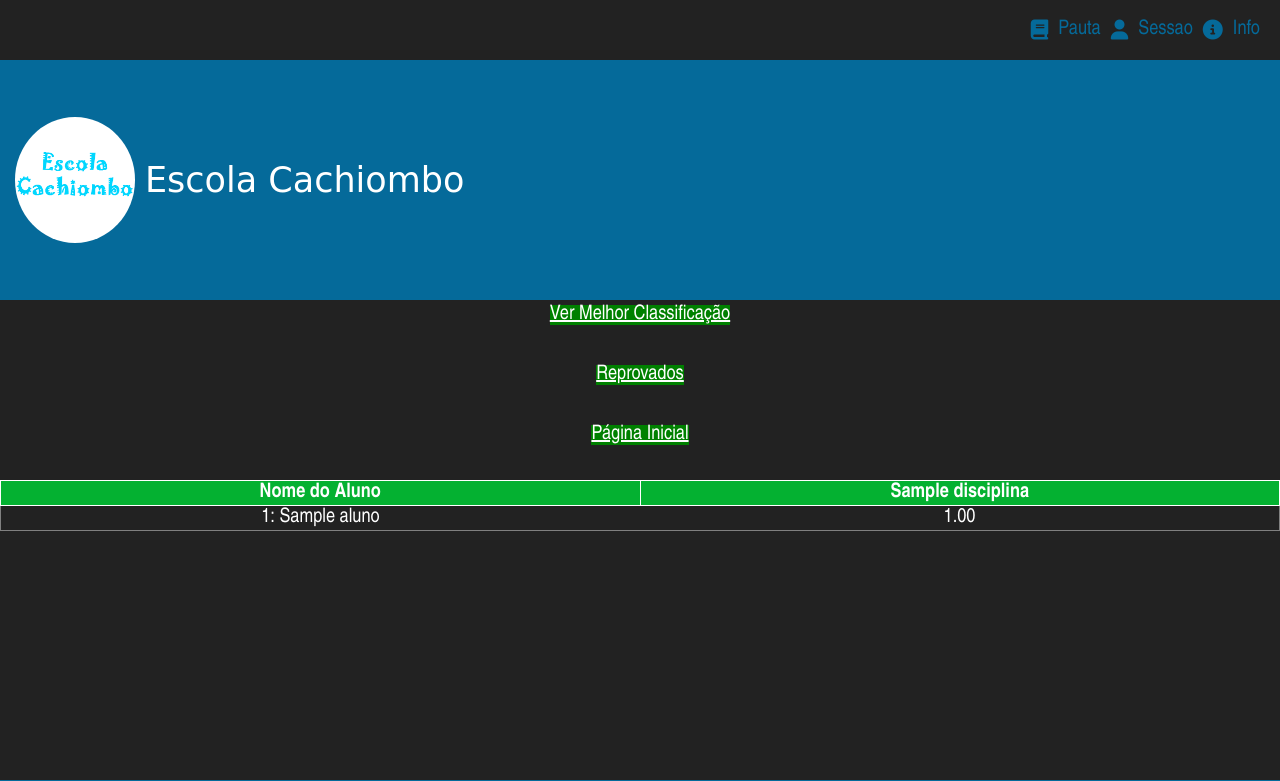
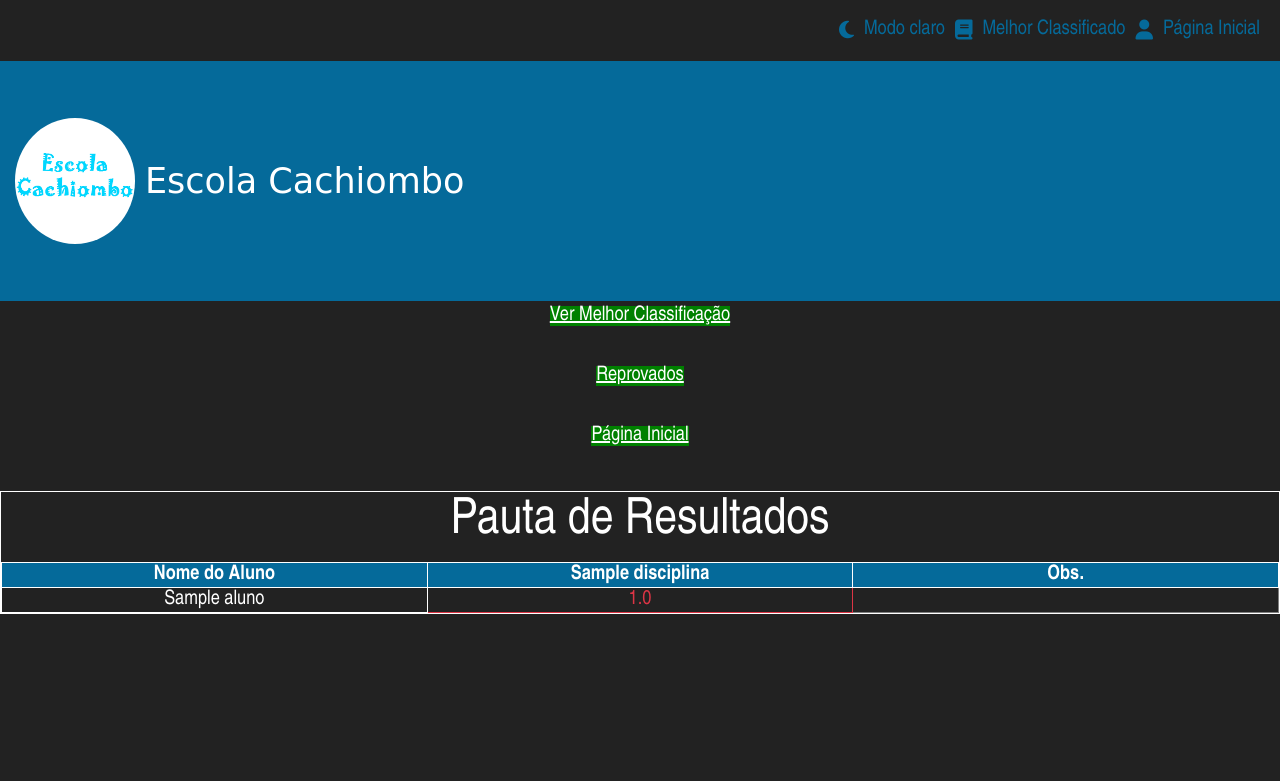
Before and after one commit to eugeniocachiombo/escola, a PHP site: page /app/views/pauta in a window 1280 px wide. Shown: the top 781 px of the page. Run offline with PHP 8.4, Linux system fonts and the light colour scheme; tables that the repository leaves empty hold one stand-in row (values such as "Sample post").

Commit message:
Pauta terminada

```diff
--- a/app/views/_inc/headHTML.php
+++ b/app/views/_inc/headHTML.php
@@ -15,6 +15,7 @@ session_start();
   <link rel="stylesheet" href="../../../assets/css/main.css">
   <link rel="stylesheet" href="../../../assets/css/menu.css">
   <link rel="stylesheet" href="../../../assets/css/off_canvas.css">
+  <link rel="stylesheet" href="../../../assets/css/table.css">
   <script src="../../../assets/jquery/jquery.js"></script>
   <script src="../../../assets/js/sweet_alert.js"></script>
   <script src="../../../assets/bootstrap 5.0.2/js/bootstrap.js"></script>
--- a/app/views/inicio/menu/lista.php
+++ b/app/views/inicio/menu/lista.php
@@ -1,4 +1,4 @@
-
+<a href="" > <li class="d-flex align-items-center"> <i class="fas fa-moon pe-2"></i> Modo claro </li> </a> <hr>
 <a href="../pauta" > <li class="d-flex align-items-center"> <i class="fas fa-book pe-2"></i> Pauta   </li> </a>
 <a href="" > <li class="d-flex align-items-center"> <i class="fas fa-user pe-2"></i> Sessao  </li> </a>
 <a href="" > <li class="d-flex align-items-center"> <i class="fas fa-info-circle pe-2"></i> Info    </li> </a>
--- a/app/views/pauta/index.php
+++ b/app/views/pauta/index.php
@@ -1,84 +1,11 @@
-<?php include '../inicio/menu/bars.php';?>
+<?php include '../pauta/menu/bars.php';?>
 <?php include '../_inc/headHTML.php';?>
 <?php include '../_inc/header.php';?>
 <?php include '../../config/db/connection.php';?>
+<?php include '../../dao/pauta_dao.php';?>
 <title>Pauta</title>
 
-	<style type="text/css">
-		table {
-			width: 100%;
-			text-align: center;
-		}
-
-		th {
-			min-width: 150px;
-			border: 1px solid;
-		}
-
-		#pad {
-			padding: 1px;
-			display: block;
-		}
-
-		#p {
-			text-align: right;
-		}
-
-		th {
-			background: #04b131;
-		}
-
-		#a {
-			background: gray;
-		}
-
-		#positiva {
-			background: #0054fe;
-		}
-
-		#negativa {
-			background: #fe0000;
-		}
-
-		#posinota {
-			background: #04b131;
-			color: white;
-		}
-
-		#neganota {
-			background: #717171;
-			color: #f85151;
-		}
-
-		#c {
-			background: gray;
-		}
-
-		#a1 {
-			background: #04b131;
-			color: white;
-		}
-
-		#a2 {
-			background: #06912a;
-			color: white;
-		}
-
-		#a3 {
-			background: #047922;
-			color: white;
-		}
-
-
-		#a4 {
-			background: #004c14;
-			color: white;
-		}
-	</style>
-
-
-
-	<main>
+<main>
 	<center>
 		<a href="Vermelhor.php" style="background: green; color: white;">Ver Melhor Classificação</a>
 	</center> <br>
@@ -93,75 +20,62 @@
 		</a>
 	</center><br>
 
+	<h1> </h1>
+
 	<div class="table-responsive">
+	<caption><h1 class="text-center">Pauta de Resultados</h1></caption>
 		<table border="1" align="center">
-			<tr id="cab">
+			<tr>
 				<th> Nome do Aluno </th>
-
 				<?php
-
-					$con = GetConnection();
-					$sql_disc = "select distinct nome_disc from pauta
-					left outer join aluno
-					on pauta.id_aluno = aluno.id_aluno
-					left outer join disciplina
-					on pauta.id_disc = disciplina.id_disc ";
-					$stmt_disc = $con->prepare($sql_disc);
-					$stmt_disc->execute();
-					$result_disc = $stmt_disc->fetchAll();
-					$nome_disc_save = array();
+					$pauta_dao = new PautaDao();
+					$result_disc = $pauta_dao->GetDistinctNameDisc();
+					$init_cont = 0;
 					$end_cont = 0;
 
 					foreach ($result_disc as $value) {
-						?>
-							<th>
-								<?php  echo $value["nome_disc"]; ?>
-							</th>
-						<?php
-						array_push($nome_disc_save, $value["nome_disc"]);
+						echo "<th>". $value["nome_disc"] . "</th>";
 						$end_cont++;
 					}
 				?>
+				<th> Obs. </th>
 			</tr>
 
 			<?php
-				$sql_disc = "select * from pauta
-				left outer join aluno
-				on pauta.id_aluno = aluno.id_aluno
-				left outer join disciplina
-				on pauta.id_disc = disciplina.id_disc order by nome_aluno asc";
-				$stmt_disc = $con->prepare($sql_disc);
-				$stmt_disc->execute();
-				$result_disc = $stmt_disc->fetchAll();
-				$cont = 0;
-
-				foreach ($result_disc as $value) {
+				$list_disc = $pauta_dao->GetAll();
+				foreach ($list_disc as $value) {
 					?>
 						<tr>
-							<?php if($cont == 0){ ?>
-								<td> <?php  echo $value["id_aluno"] . ": " . $value["nome_aluno"]; ?> </td>
+							<?php
+								if($init_cont == 0){
+									echo "<td>" . $value["nome_aluno"] . "</td>";
+									$nota_value = $pauta_dao->GetNota($value["id_aluno"]);
 
-								 <?php
-									$sql_disc = "select nota from pauta where id_aluno = ?";
-									$stmt_disc = $con->prepare($sql_disc);
-									$stmt_disc->bindValue(1, $value["id_aluno"]);
-									$stmt_disc->execute();
-									$result_disc = $stmt_disc->fetchAll();
-								 ?>
-									<?php foreach ($result_disc as $value) { ?>
-										<td > <?php  echo $value["nota"]; ?> </td>
-									<?php } ?>
-							<?php } ?>
+									foreach ($nota_value as $value) {
+
+										if($value["nota"] >= 9.5){
+											if($value["nota"] == 9.5){
+												echo "<td class='text-primary'>" . substr(10.01, 0, 4) . "</td> ";
+											}else{
+												echo "<td class='text-primary'>" . substr($value["nota"], 0, 4) . "</td> ";
+											}
+										}else{
+											echo "<td class='text-danger'>" . substr($value["nota"], 0, 3) . "</td> ";
+										}
+									}
+								 }
+							?>
 						</tr>
 					<?php
-					$cont++;
-					if($cont == $end_cont){$cont=0;}
+					$init_cont++;
+					if($init_cont == $end_cont){
+						$init_cont=0;
+					}
 				}
-
 			?>
 
 		</table>
 	</div>
-	</main>
+</main>
 <?php include '../_inc/footer.php';?>
 <?php include '../_inc/footHTML.php';?>
--- /dev/null
+++ b/app/views/pauta/menu/bars.php
@@ -0,0 +1,27 @@
+<div class="container-fluid d-flex justify-content-end ">
+    <div class="d-none d-md-block pt-2 " style="margin-bottom: -10px">
+        <ul type="none" id="bars_large">
+            <?php include "lista.php" ?>
+        </ul>
+    </div>
+
+    <div class="d-flex d-md-none pt-2 pb-2 ">
+        <i class="fas fa-bars" data-bs-toggle="offcanvas" data-bs-target="#offcanvasLeft"
+            style="cursor: pointer; font-size: 40px; color: #056a9a; border: 3px solid; padding: 5px;"></i>
+    </div>
+</div>
+
+<div class="offcanvas offcanvas-start" style="width: 60%" tabindex="-1" id="offcanvasLeft"
+    aria-labelledby="offcanvasLeftLabel">
+
+    <div class="offcanvas-header">
+        <h5 id="offcanvasLeftLabel">Menu</h5>
+        <button type="button" class="btn-close text-reset" data-bs-dismiss="offcanvas" aria-label="Close"></button>
+    </div>
+
+    <div class="offcanvas-body">
+        <ul type="none" id="bars_small">
+            <?php include "lista.php" ?>
+        </ul>
+    </div>
+</div>
--- /dev/null
+++ b/app/views/pauta/menu/lista.php
@@ -0,0 +1,3 @@
+<a href="" > <li class="d-flex align-items-center"> <i class="fas fa-moon pe-2"></i> Modo claro </li> </a> <hr>
+<a href="" > <li class="d-flex align-items-center"> <i class="fas fa-book pe-2"></i> Melhor Classificado   </li> </a>
+<a href="../inicio" > <li class="d-flex align-items-center"> <i class="fas fa-user pe-2"></i> Página Inicial  </li> </a>
--- /dev/null
+++ b/assets/css/table.css
@@ -0,0 +1,22 @@
+table {
+    width: 100%;
+    text-align: center;
+}
+
+
+th {
+    background: #056a9a;
+    color: white;
+    min-width: 150px;
+    border: 1px solid;
+}
+
+td{
+
+    border: 1px solid;
+
+}
+
+.table-responsive{
+    border: 1px solid;
+}
```
Also changed, not shown: app/dao/pauta_dao.php (added, +37 -0 lines), 1 other file.
